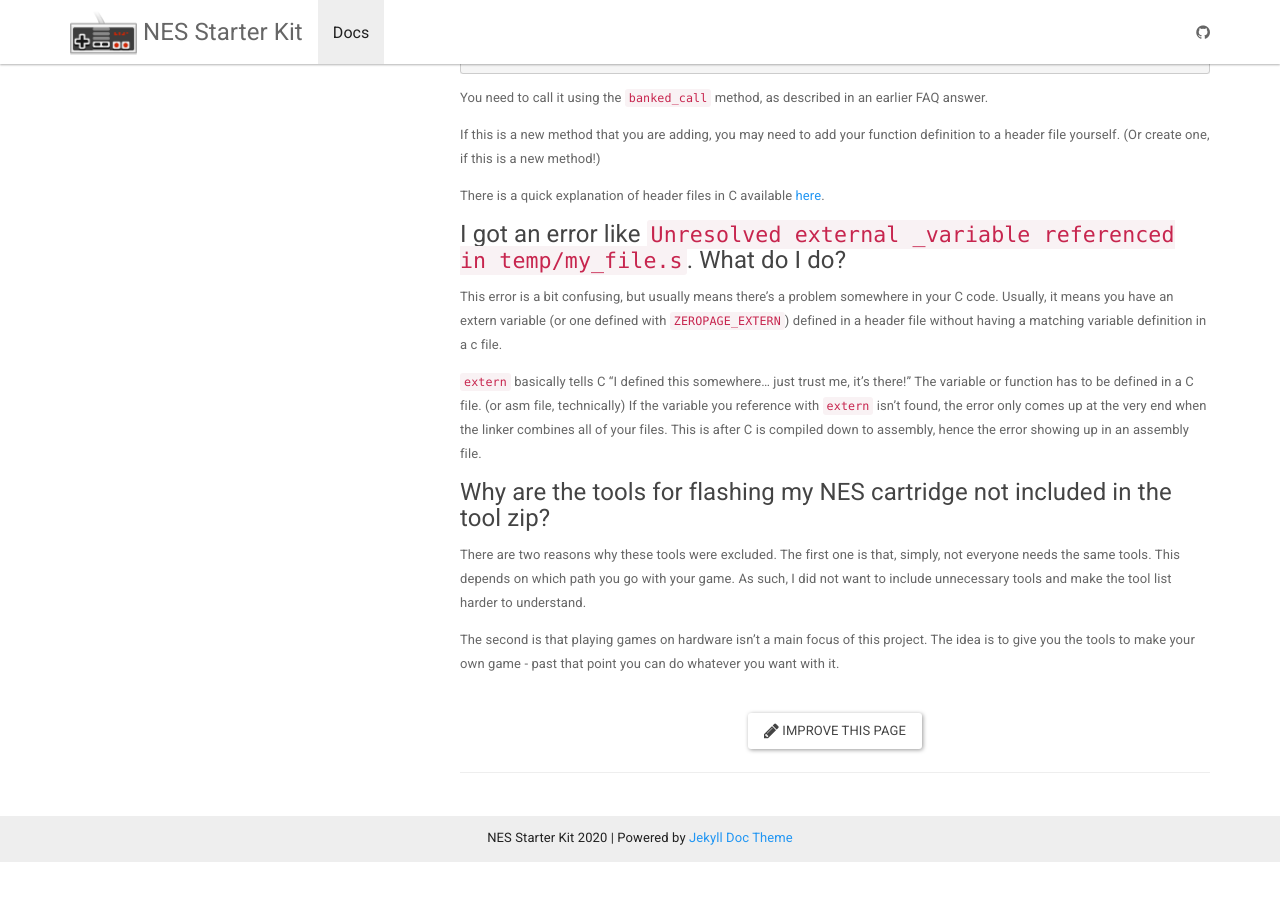
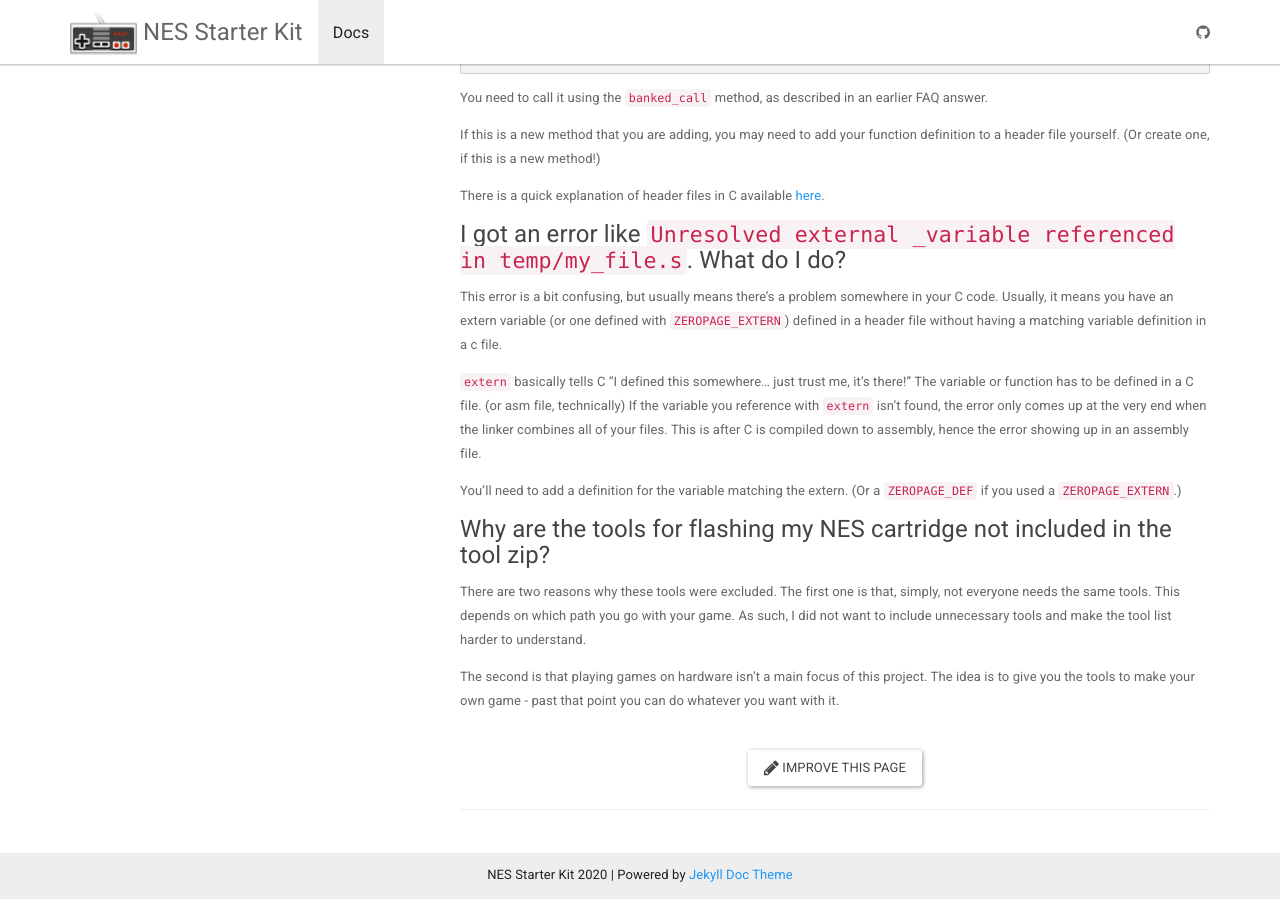
Before and after one commit to igwgames/nes-starter-kit, a Jekyll site: the page built from _docs/section_1/faq.md, in a window 1280 px wide and 900 px high, scrolled down 4021 px. Built offline with Jekyll 4.4.1, drawn with Linux system fonts in a browser that asks for light colours; nearby versions of some CDN libraries; our own code applies the rules of GitHub Pages for plain Markdown files; before the commit the page ends 4884 px from its top, so only the background shows below that.

Commit message:
Automated documentation update [ci skip]

```diff
--- a/_docs/section_1/faq.md
+++ b/_docs/section_1/faq.md
@@ -197,6 +197,8 @@ function has to be defined in a C file. (or asm file, technically) If the variab
 `extern` isn't found, the error only comes up at the very end when the linker combines all of your
 files. This is after C is compiled down to assembly, hence the error showing up in an assembly file.
 
+You'll need to add a definition for the variable matching the extern. (Or a `ZEROPAGE_DEF` if you
+used a `ZEROPAGE_EXTERN`.)
 
 #### Why are the tools for flashing my NES cartridge not included in the tool zip?
 
```
